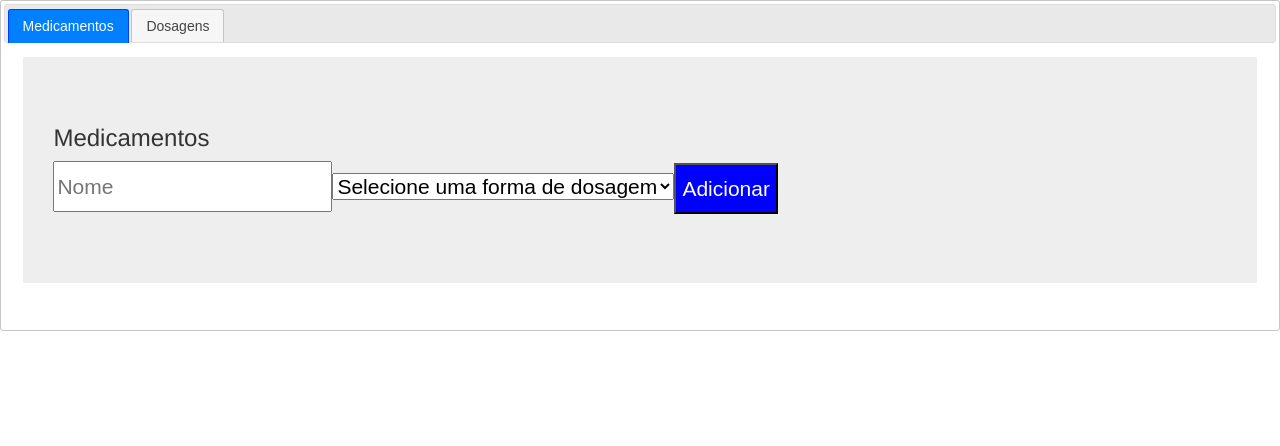
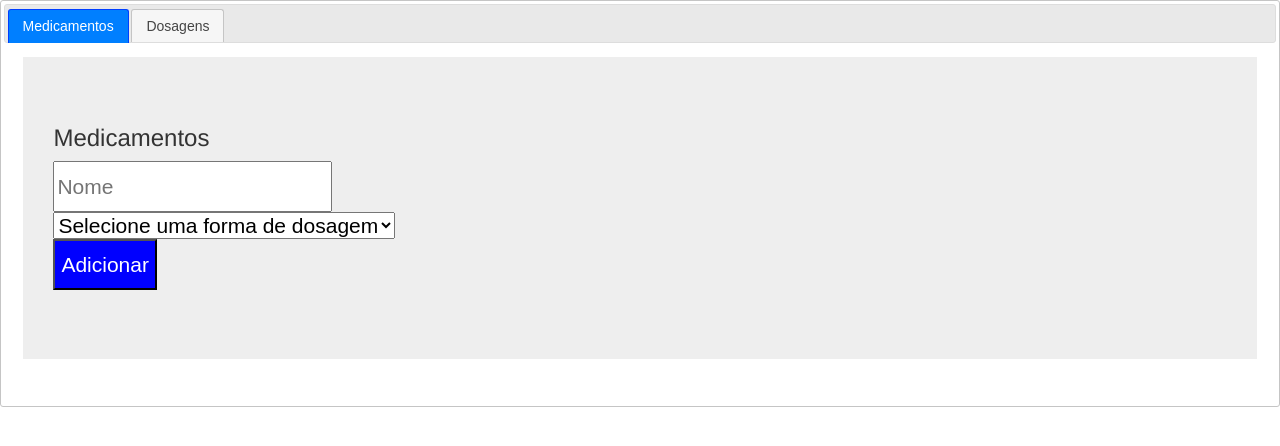
Before and after one commit to tymo/Prosapia, a website: page public_html/index.html in a window 1280 px wide. Drawn offline with nearby package versions, Linux system fonts and the light colour scheme.

Commit message:
Refactored FormElement.js and InputBuilder.js to create form elements using document.createElement function

```diff
--- a/public_html/index.html
+++ b/public_html/index.html
@@ -44,7 +44,7 @@
                 <div class="jumbotron">
                     <h3>Medicamentos</h3>
                     <div>
-                        <input-builder id="mdcInput", event-bus="eventBus", input-fields="medicineInputFields" list-name="'medicineList'"></input-builder>
+                        <input-builder id="medicineList", event-bus="eventBus", input-fields="medicineInputFields" list-name="'medicineList'"></input-builder>
                         <medicine-list event-bus="eventBus", list-name="'medicineList'"></medicine-list>
                     </div>
                 </div>
@@ -52,7 +52,7 @@
             <div id="tabs-2">
                 <h3>Dosagens</h3>
                 <div>
-                    <input-builder id="dsgInput", event-bus="eventBus", input-fields="dosageInputFields", list-name="'dosageList'"></input-builder>
+                    <input-builder id="dosageList", event-bus="eventBus", input-fields="dosageInputFields", list-name="'dosageList'"></input-builder>
                     <dosage-list event-bus="eventBus", list-name="'dosageList'"></dosage-list>
                 </div>
             </div>
--- a/public_html/js/component/element/FormElement.js
+++ b/public_html/js/component/element/FormElement.js
@@ -5,46 +5,13 @@ angular.module("prosapia").factory('FormElement', function () {
         DATEPICKER: 'DTP',
         SELECT: 'SLT',
         BUTTONSUBMIT: 'BTN',
-//        elements: [
-//            {type: 'TXT', content: '<input type="text" name="<name>" ng-model="data.<model>" placeholder="<placeholder>" class="textInput"/>'},
-//            {type: 'TXD', content: '<input type="text" ng-model="data.<model>" name="<name>" placeholder="<placeholder>" ui-date/>'},
-//            {type: 'DTP', content: '<input type="date" name="<name>" ng-model="data.<model>" placeholder="<placeholder>" class="textInput" />'},
-//            {type: 'BTN', content: '<button class="addButton" name="sendButton" ng-click="addItem(listName, data)">Adicionar</button>'},
-//            {type: 'SLT', content: '<select class="form-control" ng-model="data.<model>" ng-options="<options>">\
-//             <option value=""><option></option>\
-//             </select>'}
-//        ],
+
         elements: [
             {type: 'TXT', tag: 'INPUT'},
-//            {type: 'TXD', tag: '<input type="text" ng-model="data.<model>" name="<name>" placeholder="<placeholder>" ui-date/>'},
-//            {type: 'DTP', tag: '<input type="date" name="<name>" ng-model="data.<model>" placeholder="<placeholder>" class="textInput" />'},
             {type: 'BTN', tag: 'BUTTON'},
             {type: 'SLT', tag: 'SELECT'},
             {type: 'OPT', tag: 'OPTION'}
-//            {type: 'SLT', tag: '<select class="form-control" ng-model="data.<model>" ng-options="<options>">\
-//             <option value=""><option></option>\
-//             </select>'}
         ],
-//        getElement: function (element) {
-//            let tplt = (this.elements.filter(function (cp) {
-//                return cp.type === element.type;
-//            })[0] ? this.elements.filter(function (cp) {
-//                return cp.type === element.type;
-//            })[0].content : null);
-//            if (tplt) {
-//                if (element.type === this.BUTTONSUBMIT) {
-//                    tplt = tplt.replace('<insertListemer>', element.listener).replace('<dataObject>', element.dataObject);
-//                } else if (element.type === this.SELECT) {
-//                    tplt = tplt.replace('<model>', element.model).replace('<options>', element.options).replace('<option>', element.option);
-//                } else if ([this.TEXTINPUT, this.DATEINPUT, this.DATEPICKER].includes(element.type)) {
-//                    tplt = tplt.replace('<name>', element.name).replace('<model>', element.model).replace('<placeholder>', element.placeholder);
-//                    tplt += "<br>";
-//                }
-//            } else {
-//                console.warn("Component type \'" + element.type + "\' is not defined.");
-//            }
-//            return tplt;
-//        }
         getElement: function (element) {
             let tag = (this.elements.filter(function (cp) {
                 return cp.type === element.type;
@@ -60,9 +27,23 @@ angular.module("prosapia").factory('FormElement', function () {
                 if (element.id) {
                     newElement.id = element.id;
                 }
-//                if (element.placeholder) {
-//                    newElement.placeHolder = element.placeholder;
-//                }
+                if (element.placeHolder) {
+                    newElement.setAttribute('placeHolder', element.placeHolder);
+                }
+                if (element.click) {
+                    newElement.setAttribute("ng-click", element.click);
+                }
+                if (element.options) {
+                    newElement.setAttribute("ng-options", element.options);
+                    opt = document.createElement("OPTION");
+                    opt.appendChild(document.createTextNode(element.option));
+                    opt.setAttribute("value", "");
+                    opt.setAttribute("label", element.option);
+                    newElement.appendChild(opt);
+                }
+                if (element.model) {
+                    newElement.setAttribute("ng-model", "data." + element.model);
+                }
                 if (element.eType) {
                     newElement.type = element.eType;
                 }
--- a/public_html/js/component/inputBuilder.js
+++ b/public_html/js/component/inputBuilder.js
@@ -21,56 +21,13 @@ angular.module("prosapia").directive('inputBuilder', function ($compile, FormEle
             newElement = FormElement.getElement(input);
             if (newElement) {
                 newForm.appendChild(newElement);
+                newForm.appendChild(document.createElement("BR"));
             }
         });
         scope.List = List;
-//        document.body.appendChild(newForm);
-        if (scope.listName === "medicineList") {
-            document.getElementById("mdcInput").appendChild(newForm);
-        }
-        if (scope.listName === "dosageList") {
-            document.getElementById("dsgInput").appendChild(newForm);
-        }
-        //**
+        $compile(newForm)(scope);
+        document.getElementById(scope.listName).appendChild(newForm);
         scope.inputFields.forEach(function (input) {
-            if (input.type === FormElement.BUTTONSUBMIT) {
-                let btn = document.getElementById(input.id);
-                if (btn) {
-                    btn.setAttribute("ng-click", input.click);
-                    $compile(btn)(scope);
-                }
-            }
-            if (input.type === FormElement.TEXTINPUT) {
-                let edt = document.getElementById(input.id);
-                if (edt) {
-                    edt.setAttribute("ng-model", "data." + input.model);
-                    edt.setAttribute("placeHolder", input.placeHolder);
-                    $compile(edt)(scope);
-                }
-            }
-            if (input.type === FormElement.SELECT) {
-                let slt = document.getElementById(input.id);
-                if (slt) {
-                    slt.setAttribute("ng-model", "data." + input.model);
-                    slt.setAttribute("ng-options", input.options);
-                    opt = document.createElement("OPTION");
-                    opt.appendChild(document.createTextNode(input.option));
-                    opt.setAttribute("value", "");
-                    opt.setAttribute("label", input.option);
-                    slt.appendChild(opt);
-                    $compile(slt)(scope);
-                }
-            }
         })
-
-
-//        var el = angular.element("div_id");
-//        $scope = el.scope();
-//        $injector = el.injector();
-//        $injector.invoke(function ($compile) {
-//            $compile(el)($scope)
-//        })
-        //**
-
     }
 });
```
